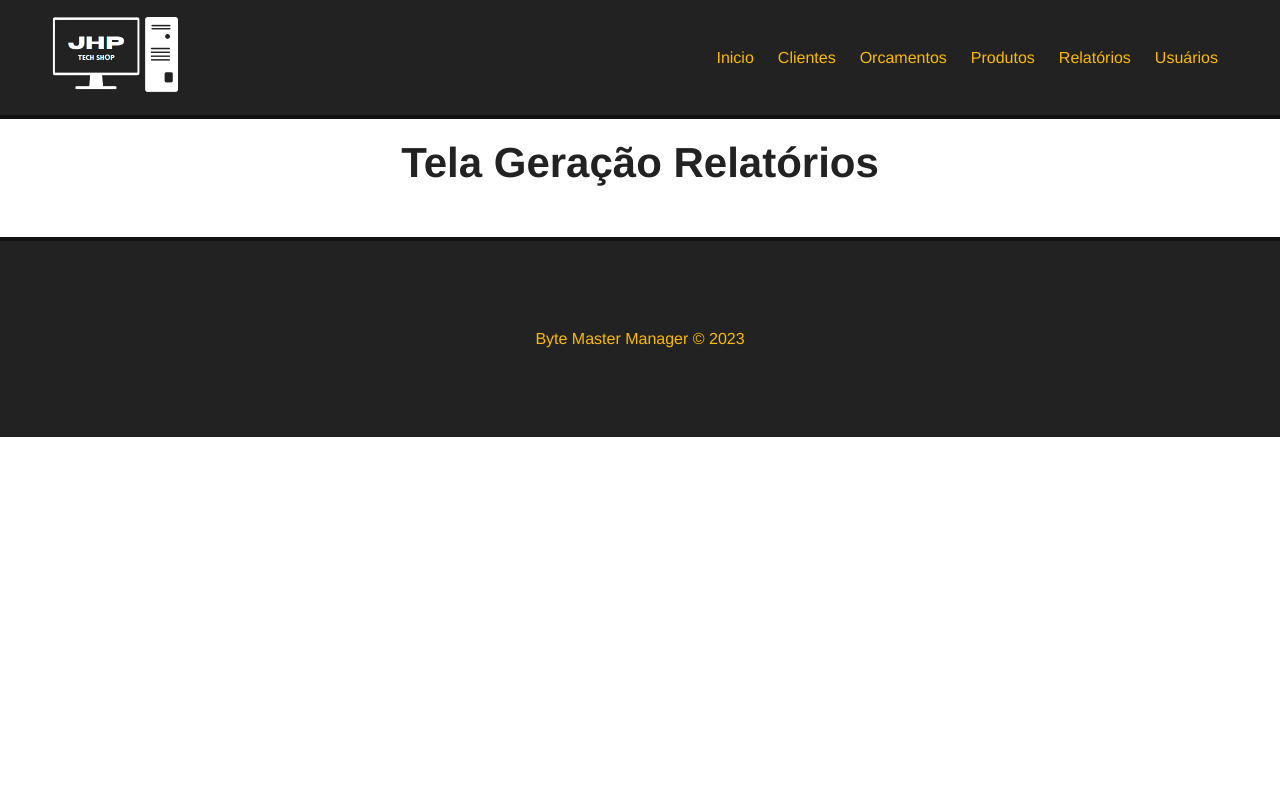
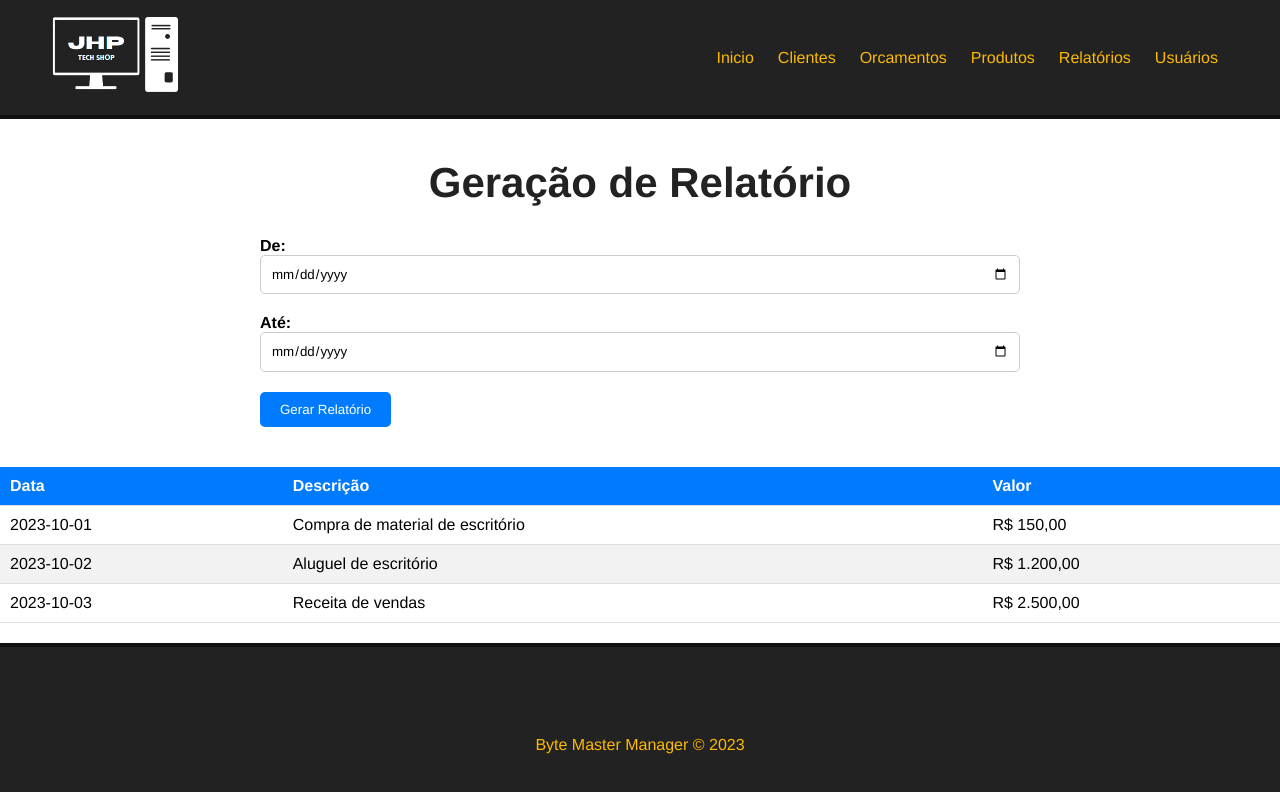
Before and after one commit to JoseHenriquePatrocinio/byte_master, a Vue app: page /relatorio in a window 1280 px wide. Shown: the top 792 px of the page. Built offline with nearby package versions, Linux system fonts and the light colour scheme.

Commit message:
feat: tela de geração de relatórios

```diff
--- /dev/null
+++ b/src/components/GerarRelatorio.vue
@@ -0,0 +1,102 @@
+<template>
+    <div>
+        <div class="container">
+            <h1>Geração de Relatório</h1>
+            <form>
+                <div class="form-group">
+                    <label for="dataDe">De:</label>
+                    <input type="date" id="dataDe" name="dataDe" required>
+                </div>
+                <div class="form-group">
+                    <label for="dataAte">Até:</label>
+                    <input type="date" id="dataAte" name="dataAte" required>
+                </div>
+                <button type="submit">Gerar Relatório</button>
+            </form>
+        </div>
+        <table>
+            <thead>
+                <tr>
+                    <th>Data</th>
+                    <th>Descrição</th>
+                    <th>Valor</th>
+                </tr>
+            </thead>
+            <tbody>
+                <tr>
+                    <td>2023-10-01</td>
+                    <td>Compra de material de escritório</td>
+                    <td>R$ 150,00</td>
+                </tr>
+                <tr>
+                    <td>2023-10-02</td>
+                    <td>Aluguel de escritório</td>
+                    <td>R$ 1.200,00</td>
+                </tr>
+                <tr>
+                    <td>2023-10-03</td>
+                    <td>Receita de vendas</td>
+                    <td>R$ 2.500,00</td>
+                </tr>
+            </tbody>
+        </table>
+    </div>
+</template>
+
+<script>
+export default {
+    name: "GerarRelatorio"
+}
+</script>
+
+<style scoped>
+        .container {
+            max-width: 800px;
+            margin: 0 auto;
+            padding: 20px;
+        }
+        h1 {
+            text-align: center;
+        }
+        .form-group {
+            display: flex;
+            flex-direction: column;
+            margin-bottom: 20px;
+        }
+        label {
+            font-weight: bold;
+        }
+        input[type="date"] {
+            padding: 10px;
+            border: 1px solid #ccc;
+            border-radius: 5px;
+        }
+        button {
+            background-color: #007BFF;
+            color: #fff;
+            border: none;
+            padding: 10px 20px;
+            border-radius: 5px;
+            cursor: pointer;
+        }
+        button:hover {
+            background-color: #0056b3;
+        }
+        table {
+            width: 100%;
+            border-collapse: collapse;
+            margin-top: 20px;
+        }
+        th, td {
+            padding: 10px;
+            text-align: left;
+            border-bottom: 1px solid #ddd;
+        }
+        th {
+            background-color: #007BFF;
+            color: #fff;
+        }
+        tr:nth-child(even) {
+            background-color: #f2f2f2;
+        }
+</style>
--- a/src/views/Relatorio.vue
+++ b/src/views/Relatorio.vue
@@ -1,5 +1,15 @@
 <template>
-    <div class="container-div">
-      <h1>Tela Geração Relatórios</h1>
-    </div>
-  </template>
+  <div class="container-div">
+    <GerarRelatorio></GerarRelatorio>
+  </div>
+</template>
+
+<script>
+import GerarRelatorio from '@/components/GerarRelatorio.vue';
+export default {
+  name: "Relatorio",
+  components: {
+    GerarRelatorio
+  }
+}
+</script>
```
